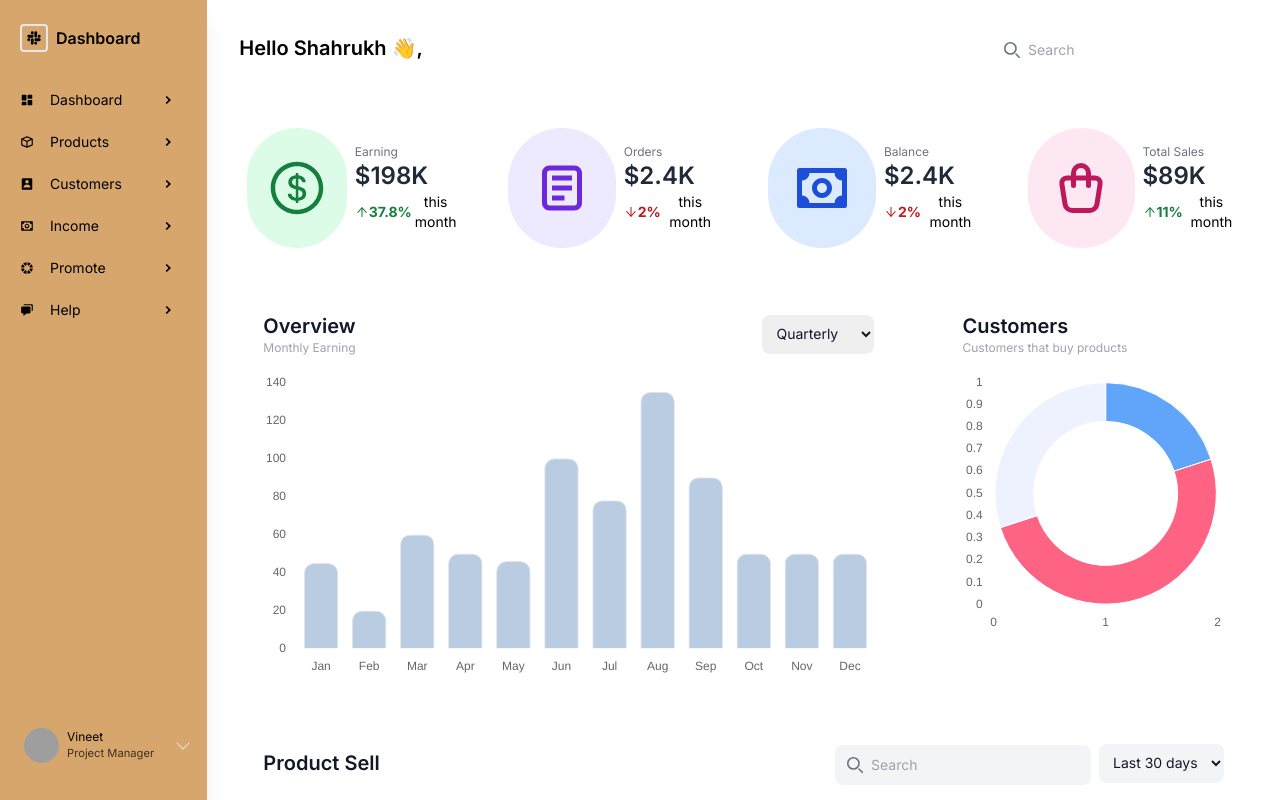
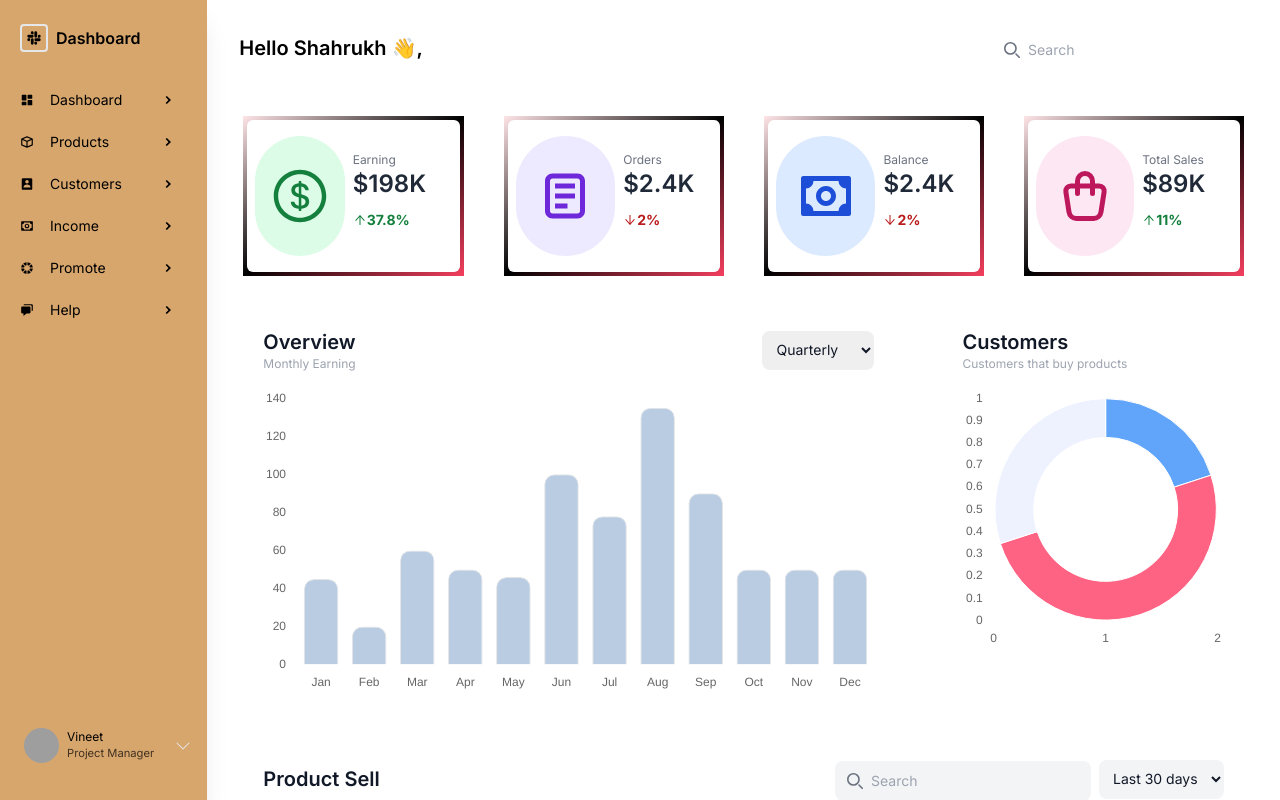
Before and after one commit to Vineet-23/Fitpeo-dashboard, a React (Vite) app: page / in a window 1280 px wide. Built offline with nearby package versions, Linux system fonts and the light colour scheme; grey boxes are pictures that could not be loaded.

Commit message:
Update Dashboard.jsx

```diff
--- a/src/core/components/Dashboard.jsx
+++ b/src/core/components/Dashboard.jsx
@@ -1,11 +1,12 @@
-import DashCard from './DashCard'
-import { AiOutlineDollarCircle } from 'react-icons/ai'
-import { CgLoadbarDoc } from 'react-icons/cg'
-import { BiMoney } from 'react-icons/bi'
-import { TbShoppingBag } from 'react-icons/tb'
-import Table from './Table'
-import DashNavbar from './DashNavbar'
-import ChartSection from './ChartSection'
+import React from 'react';
+import DashCard from './DashCard';
+import { AiOutlineDollarCircle } from 'react-icons/ai';
+import { CgLoadbarDoc } from 'react-icons/cg';
+import { BiMoney } from 'react-icons/bi';
+import { TbShoppingBag } from 'react-icons/tb';
+import Table from './Table';
+import DashNavbar from './DashNavbar';
+import ChartSection from './ChartSection';
 
 const Dashboard = ({ isOpen, setIsOpen }) => {
   const cardList = [
@@ -37,14 +38,19 @@ const Dashboard = ({ isOpen, setIsOpen }) => {
       amount: 89,
       rate: 11
     }
-  ]
+  ];
 
   return (
     <section className='flex justify-start flex-col h-screen w-full overflow-scroll py-4 px-8'>
       <DashNavbar isOpen={isOpen} setIsOpen={setIsOpen} />
       <div className='grid grid-cols-1 md:grid-cols-2 lg:grid-cols-3 xl:grid-cols-4 gap-8 sm:flex-row flex-wrap'>
         {cardList.map((card, index) => (
-          <DashCard card={card} key={index} />
+          <div
+            key={index}
+            className='m-1 p-1 text-white rounded-m transition-all duration-500 bg-gradient-to-br to-rose-500 via-black from-rose-100 bg-size-200 hover:bg-right-bottom'
+          >
+            <DashCard card={card} />
+          </div>
         ))}
       </div>
       <div className='grid grid-cols-1 md:grid-cols-3 md:gap-10'>
@@ -52,7 +58,7 @@ const Dashboard = ({ isOpen, setIsOpen }) => {
       </div>
       <Table />
     </section>
-  )
-}
+  );
+};
 
-export default Dashboard
+export default Dashboard;
```
